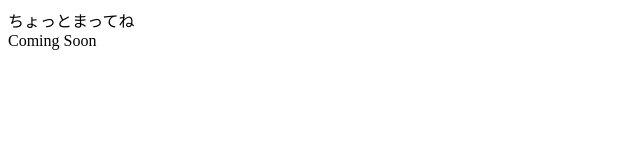
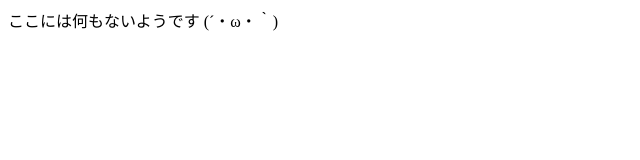
Before and after one commit to Kai4650/Kai4650.github.io, a plain HTML site: page index.html in a window 1280 px wide. Shown: the whole page, without its empty margins (0-640 px from the left). Drawn offline with Linux system fonts and the light colour scheme.

Commit message:
Update index.html

```diff
--- a/index.html
+++ b/index.html
@@ -6,7 +6,6 @@
     <title>Coming Soon</title>
 </head>
 <body>
-    ちょっとまってね<br>
-    Coming Soon
+    ここには何もないようです (´・ω・｀)
 </body>
 </html>
```
